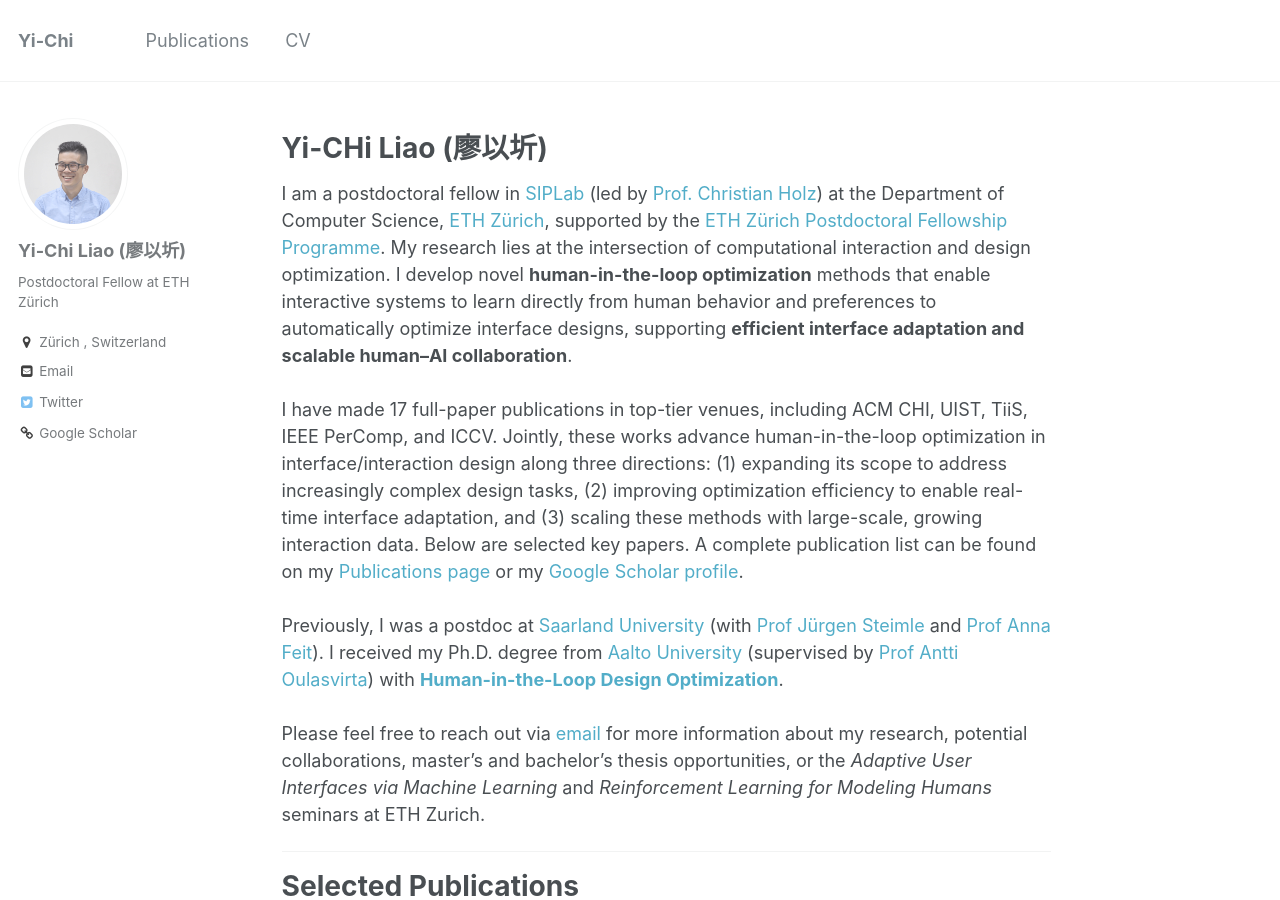
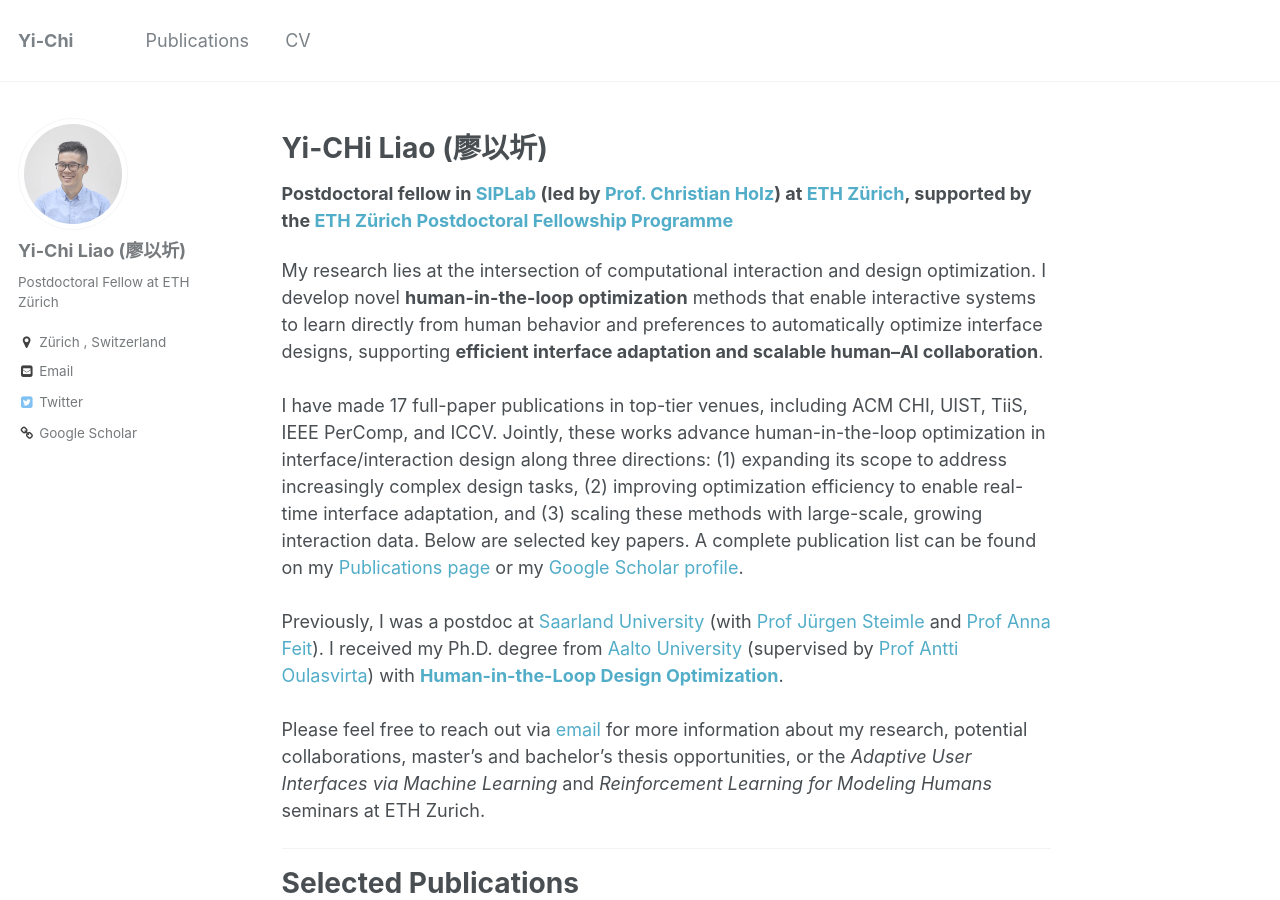
Before and after one commit to yichiliao/yichiliao.github.io, a Jekyll site: the page built from _pages/about.md, in a window 1280 px wide and 900 px high. Built offline with Jekyll 4.4.1, drawn with Linux system fonts in a browser that asks for light colours.

Commit message:
updating about

```diff
--- a/_pages/about.md
+++ b/_pages/about.md
@@ -8,7 +8,9 @@ redirect_from:
   - /about.html
 ---
 # **Yi-CHi Liao (廖以圻)**
-I am a postdoctoral fellow in [SIPLab](https://siplab.org/) (led by [Prof. Christian Holz](https://www.christianholz.net/)) at the Department of Computer Science, [ETH Zürich](https://ethz.ch/en.html), supported by the [ETH Zürich Postdoctoral Fellowship Programme](https://ethz.ch/en/research/research-promotion/eth-fellowships.html). My research lies at the intersection of computational interaction and design optimization. I develop novel **human-in-the-loop optimization** methods that enable interactive systems to learn directly from human behavior and preferences to automatically optimize interface designs, supporting **efficient interface adaptation and scalable human–AI collaboration**.
+**Postdoctoral fellow in [SIPLab](https://siplab.org/) (led by [Prof. Christian Holz](https://www.christianholz.net/)) at [ETH Zürich](https://ethz.ch/en.html), supported by the [ETH Zürich Postdoctoral Fellowship Programme](https://ethz.ch/en/research/research-promotion/eth-fellowships.html)**
+
+My research lies at the intersection of computational interaction and design optimization. I develop novel **human-in-the-loop optimization** methods that enable interactive systems to learn directly from human behavior and preferences to automatically optimize interface designs, supporting **efficient interface adaptation and scalable human–AI collaboration**.
 <br>
 <br>
 I have made 17 full-paper publications in top-tier venues, including ACM CHI, UIST, TiiS, IEEE PerComp, and ICCV.
```
